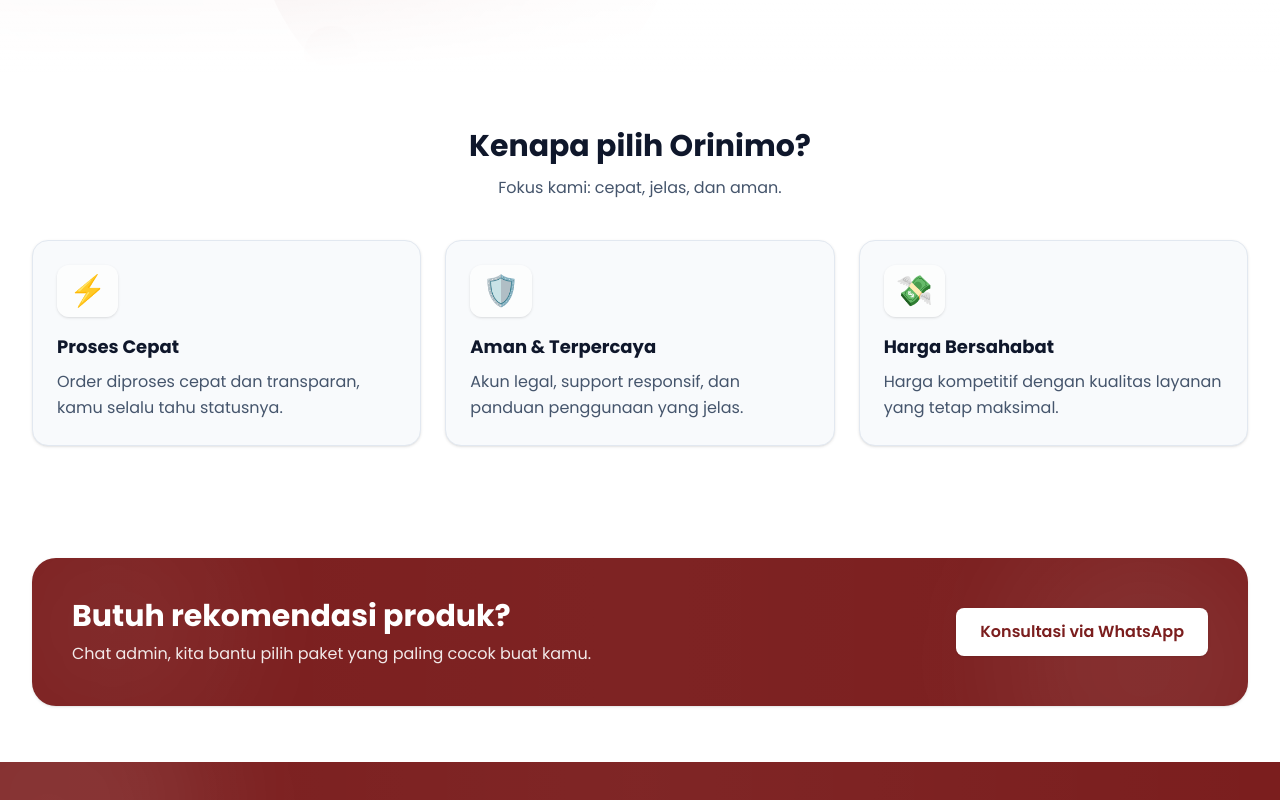
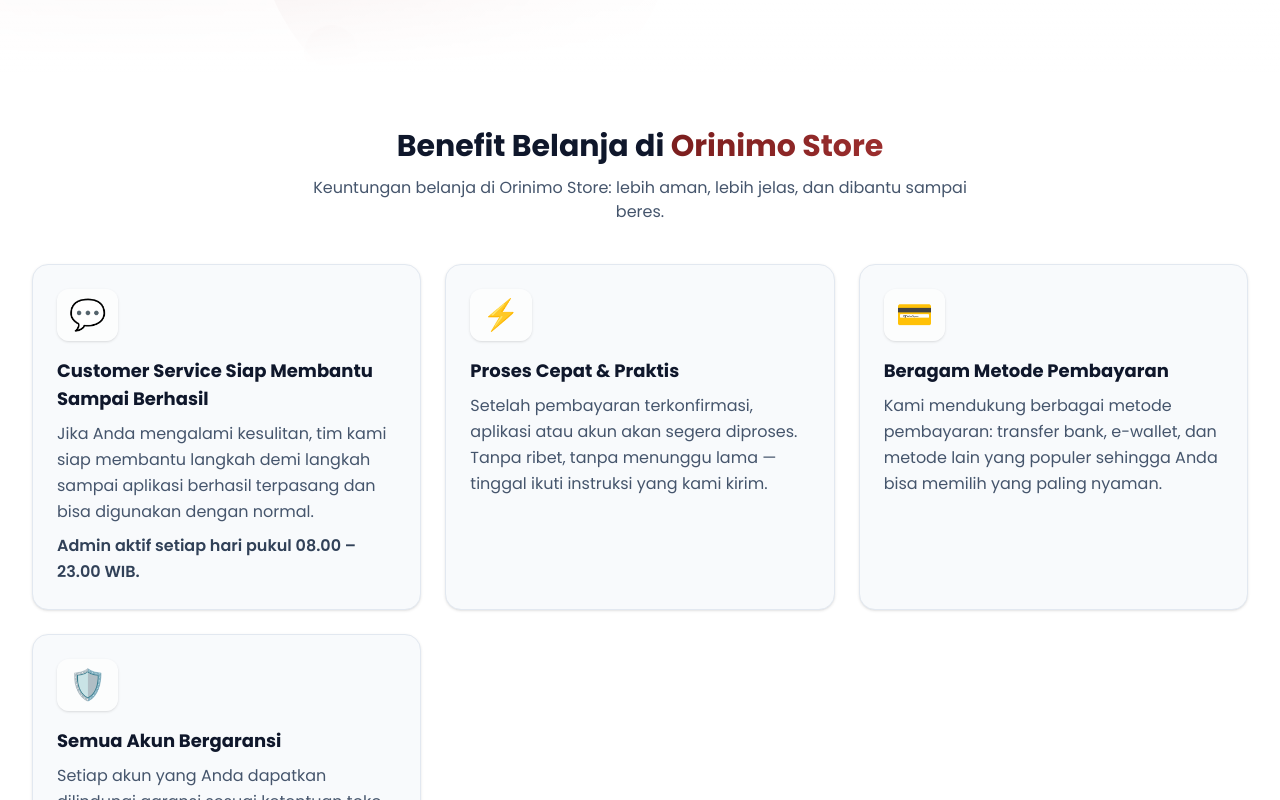
Before and after one commit to chandraputra06/orinimo-web, a React (Vite) app: page / in a window 1280 px wide. Shown: the part 600-1400 px from the top of the page. Built offline with nearby package versions, Linux system fonts and the light colour scheme.

Commit message:
refactor(home): restructure homepage section slicing

```diff
--- a/src/pages/Home.jsx
+++ b/src/pages/Home.jsx
@@ -221,38 +221,64 @@
       data-aos="fade-up"
       className="text-2xl md:text-3xl font-bold text-slate-900 text-center"
     >
-            Kenapa pilih Orinimo?
+      Benefit Belanja di <span className="bg-gradient-to-r from-[#7B1E1E] to-[#9B2E2E] bg-clip-text text-transparent">Orinimo Store</span>
     </h2>
     <p
       data-aos="fade-up"
       data-aos-delay="100"
       className="mt-3 text-center text-slate-600 max-w-2xl mx-auto"
     >
-            Fokus kami: cepat, jelas, dan aman.
+      Keuntungan belanja di Orinimo Store: lebih aman, lebih jelas, dan dibantu sampai beres.
     </p>
 
     <div className="mt-10 grid grid-cols-1 md:grid-cols-3 gap-6">
       {[
         {
-                title: "Proses Cepat",
-                desc: "Order diproses cepat dan transparan, kamu selalu tahu statusnya.",
+          title: "Customer Service Siap Membantu Sampai Berhasil",
+          desc: (
+            <>
+              Jika Anda mengalami kesulitan, tim kami siap membantu langkah demi langkah sampai aplikasi berhasil terpasang dan bisa digunakan dengan normal.
+              <span className="block mt-2 font-semibold text-slate-700">
+                Admin aktif setiap hari pukul 08.00 – 23.00 WIB.
+              </span>
+            </>
+          ),
+          icon: "💬",
+          delay: 0,
+          gradient: "from-rose-400/15 to-red-400/10",
+        },
+        {
+          title: "Proses Cepat & Praktis",
+          desc: (
+            <>
+              Setelah pembayaran terkonfirmasi, aplikasi atau akun akan segera diproses. Tanpa ribet, tanpa menunggu lama — tinggal ikuti instruksi yang kami kirim.
+            </>
+          ),
           icon: "⚡️",
-                delay: 0,
+          delay: 120,
           gradient: "from-amber-400/15 to-orange-400/10",
         },
         {
-                title: "Aman & Terpercaya",
-                desc: "Akun legal, support responsif, dan panduan penggunaan yang jelas.",
-                icon: "🛡️",
-                delay: 120,
-                gradient: "from-emerald-400/15 to-teal-400/10",
+          title: "Beragam Metode Pembayaran",
+          desc: (
+            <>
+              Kami mendukung berbagai metode pembayaran: transfer bank, e-wallet, dan metode lain yang populer sehingga Anda bisa memilih yang paling nyaman.
+            </>
+          ),
+          icon: "💳",
+          delay: 240,
+          gradient: "from-blue-400/15 to-indigo-400/10",
         },
         {
-                title: "Harga Bersahabat",
-                desc: "Harga kompetitif dengan kualitas layanan yang tetap maksimal.",
-                icon: "💸",
-                delay: 240,
-                gradient: "from-blue-400/15 to-indigo-400/10",
+          title: "Semua Akun Bergaransi",
+          desc: (
+            <>
+              Setiap akun yang Anda dapatkan dilindungi garansi sesuai ketentuan toko. Jika terjadi masalah yang sesuai dengan syarat garansi, kami siap membantu sampai ada solusi atau penggantian.
+            </>
+          ),
+          icon: "🛡️",
+          delay: 360,
+          gradient: "from-emerald-400/15 to-teal-400/10",
         },
       ].map((it) => (
         <div
@@ -265,7 +291,7 @@
             className={`absolute inset-0 bg-gradient-to-br ${it.gradient} opacity-0 group-hover:opacity-100 transition-opacity duration-500`}
           />
           <div className="relative z-10">
-                  <div className="text-3xl inline-flex items-center justify-center rounded-xl bg-white/60 px-3 py-2 shadow-sm group-hover:shadow-md transition">
+            <div className="text-3xl inline-flex items-center justify-center rounded-xl bg-white/60 px-3 py-2 shadow-sm group-hover:shadow-md transition group-hover:scale-105 group-hover:-rotate-1">
               {it.icon}
             </div>
             <h3 className="mt-4 font-bold text-lg text-slate-900 group-hover:text-[#7B1E1E] transition-colors">
```
Lines whose indentation alone changed are shown as unchanged.
